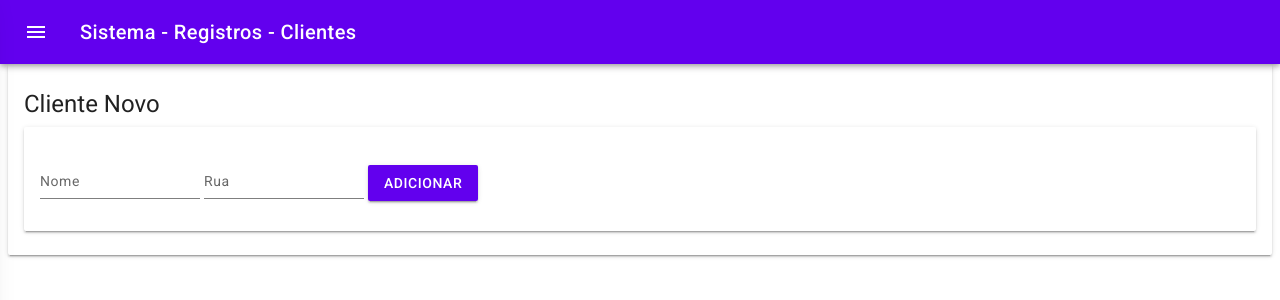
After one commit to pontual/sistema-v1, a Django app: template registros/templates/registros/clientesNovo.html in a window 1280 px wide. The commit adds this page. Shown: the top 300 px of the page. Run offline with Django 3.2, Linux system fonts and the light colour scheme; the template is opened without the code that fills it, so the values that code supplies are empty.

Commit message:
text field

```diff
--- a/registros/templates/registros/clientes.html
+++ b/registros/templates/registros/clientes.html
@@ -7,6 +7,10 @@
 
 
 {% block main %}
+
+<a class="mdc-button mdc-button--raised" href="{% url "registros:clientesNovo" %}">
+    Cliente Novo
+</a>
 
 {% for cliente in clientes %}
 <div class="mdc-card">
--- /dev/null
+++ b/registros/templates/registros/clientesNovo.html
@@ -0,0 +1,43 @@
+{% extends 'sitewide/base.html' %}
+
+{% block title %}Clientes - Registros{% endblock %}
+{% block headerTitle %}Registros - Clientes{% endblock %}
+
+{% block mainTitle %}Cliente Novo{% endblock %}
+
+
+{% block main %}
+
+<div class="mdc-card">
+    <section class="mdc-card__supporting-text">
+        <form method="post">
+            {% csrf_token %}
+
+            <div class="mdc-text-field">
+                <input type="text" name="nome" id="nome" class="mdc-text-field__input">
+                <label class="mdc-text-field__label" for="nome">Nome</label>
+                <div class="mdc-text-field__bottom-line"></div>
+            </div>
+
+            <div class="mdc-text-field">
+                <input type="text" name="rua" id="rua" class="mdc-text-field__input">
+                <label class="mdc-text-field__label" for="rua">Rua</label>
+                <div class="mdc-text-field__bottom-line"></div>
+            </div>
+
+            <button type="submit" class="mdc-button mdc-button--raised">Adicionar</button>
+        </form>
+    </section>
+</div>
+
+{% endblock %}
+
+
+{% block addJS %}
+<script>
+ var tfs = document.querySelectorAll('.mdc-text-field');
+ for (var i = 0, tf; tf = tfs[i]; i++) {
+     mdc.textField.MDCTextField.attachTo(tf);
+ }
+</script>
+{% endblock %}
--- a/registros/views.py
+++ b/registros/views.py
@@ -31,7 +31,7 @@ def clientes(request):
 
 def clientesNovo(request):
     context = {'location': 'clientes'}
-    return render(request, 'registros/clientes.html', context)
+    return render(request, 'registros/clientesNovo.html', context)
 
 
 def clientesVer(request, cliente_id):
--- a/sitewide/templates/sitewide/base.html
+++ b/sitewide/templates/sitewide/base.html
@@ -78,5 +78,6 @@
          });
 
         </script>
+        {% block addJS %}{% endblock %}
     </body>
 </html>
```
Also changed, not shown: mdc_notes.txt (added, +24 -0 lines), 1 other file.
